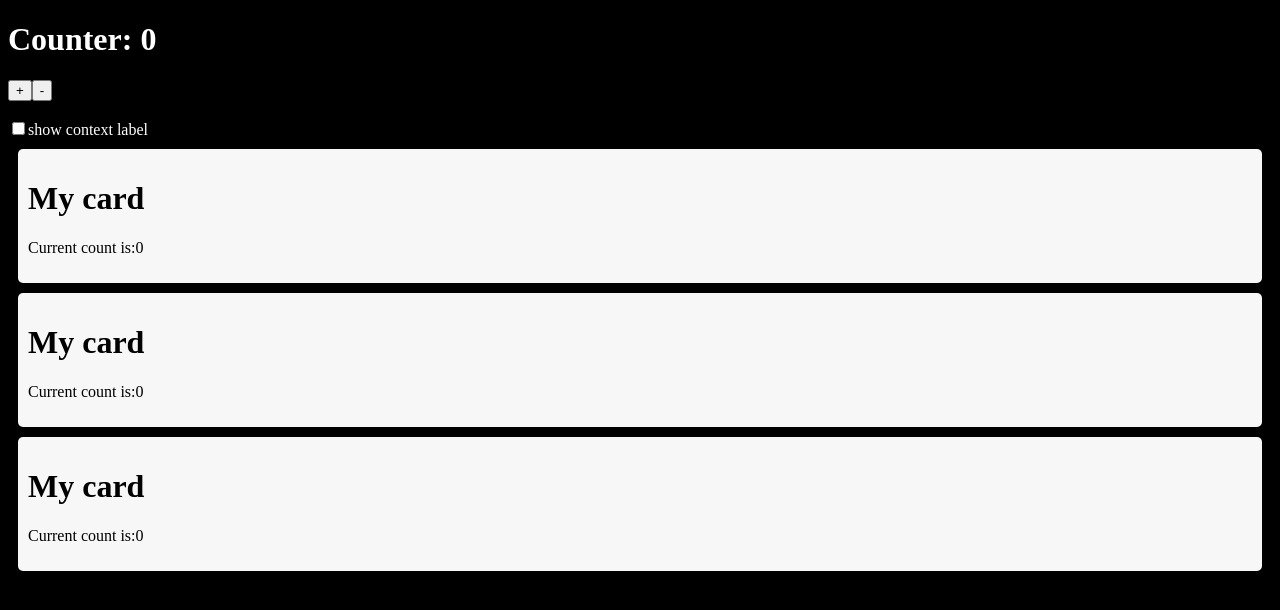
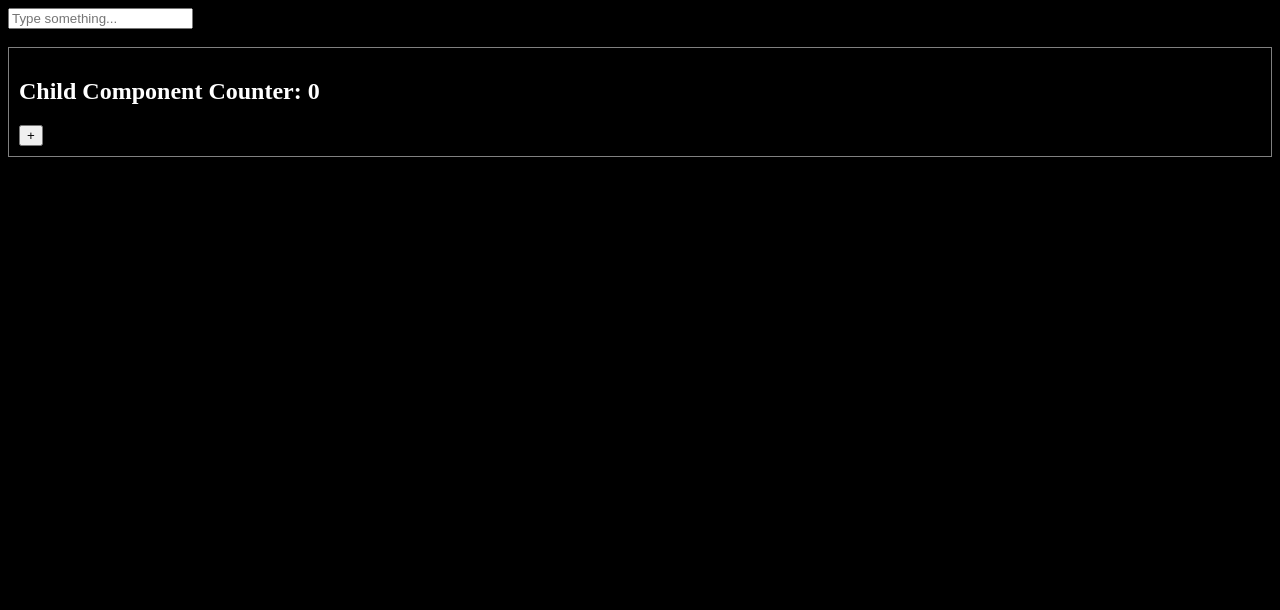
Before and after one commit to Viswajith2003/React-workout, a React (Vite) app: page / in a window 1280 px wide. Shown: the top 610 px of the page. Built offline with nearby package versions, Linux system fonts and the light colour scheme.

Commit message:
useMemo starting

```diff
--- a/src/App.jsx
+++ b/src/App.jsx
@@ -8,23 +8,46 @@ import UseEffect from "./components/useEffect";
 import UseRef from "./components/useRef";
 import CountProvider from "./providers/contextProvider";
 
+import CounterMemo from "./useMemo/counter";
+import { useCallback, useState } from "react";
+
 function App() {
+  const [text, setText] = useState("");
+
+  // ✅ useCallback prevents the function from being recreated every render
+  const handleClick = () => {
+    console.log("Child button clicked");
+  };
+
+  console.log("🧑‍💻 Parent rendering");
   return (
     <div>
       {/* <Cards title='title-1' content="content-1"/>
       <Cards title='title-2' content="content-2"/> */}
-      <CountProvider>
+      {/* <CountProvider>
         <Counter />
         <Cards />
         <Cards />
         <Cards />
-      </CountProvider>
+      </CountProvider> */}
       {/* <Map/> */}
       {/* <UseEffect/> */}
 
       {/* <UseRef/> */}
       {/* <GetQuotes/> */}
       {/* <GetPosts/> */}
+
+      {/* useMemo  */}
+      <input
+        type="text"
+        value={text}
+        onChange={(e) => setText(e.target.value)}
+        placeholder="Type something..."
+      />
+      <br />
+      <br />
+
+      <CounterMemo onClick={handleClick} />
     </div>
   );
 }
--- /dev/null
+++ b/src/useMemo/counter.jsx
@@ -0,0 +1,17 @@
+import React from "react";
+
+// ✅ React.memo prevents unnecessary re-renders if props don't change
+function CounterMemo({ onClick }) {
+  const [count, setCount] = React.useState(0);
+
+  console.log("👶 Child rendering");
+
+  return (
+    <div style={{ border: "1px solid gray", padding: "10px" }}>
+      <h2>Child Component Counter: {count}</h2>
+      <button onClick={() => setCount(count + 1)}>+</button>
+    </div>
+  );
+}
+
+export default CounterMemo;
```
